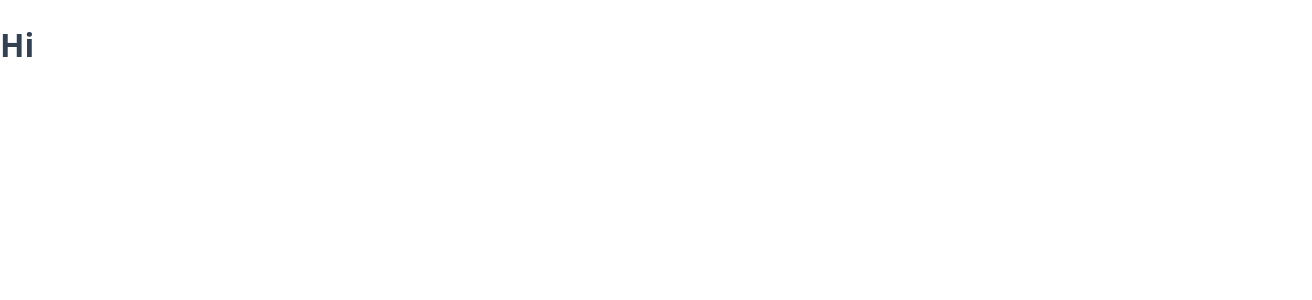
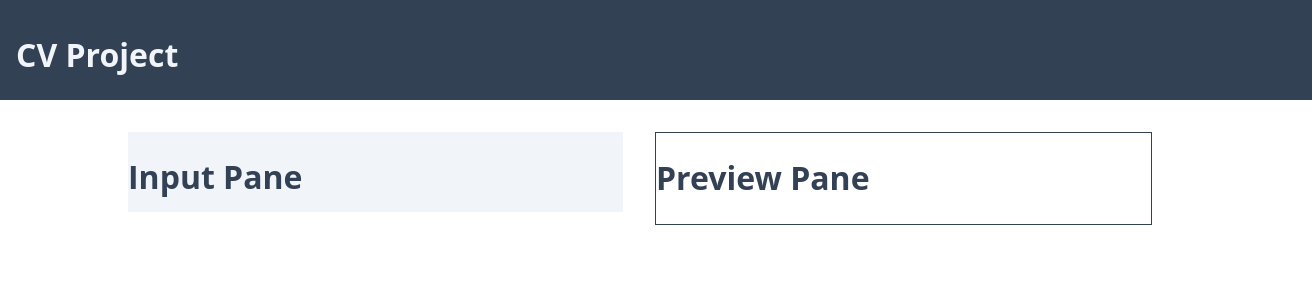
Before and after one commit to oaktec/odin-cv-project, a React (Create React App) app: page / in a window 1280 px wide. Shown: the top 300 px of the page, 1312 px wide, since content can reach past the window. Built offline with nearby package versions, Linux system fonts and the light colour scheme.

Commit message:
Create basic structure of page

```diff
--- a/src/App.js
+++ b/src/App.js
@@ -1,7 +1,13 @@
+import React from "react";
+
+import Header from "./components/Header";
+import Content from "./components/Content";
+
 function App() {
   return (
     <div className="App">
-      <h1>Hi</h1>
+      <Header />
+      <Content />
     </div>
   );
 }
--- /dev/null
+++ b/src/components/Content.js
@@ -0,0 +1,15 @@
+import React from "react";
+
+import InputPane from "./InputPane";
+import PreviewPane from "./PreviewPane";
+
+function Content() {
+  return (
+    <div className="content-container">
+      <InputPane />
+      <PreviewPane />
+    </div>
+  );
+}
+
+export default Content;
--- /dev/null
+++ b/src/components/Header.js
@@ -0,0 +1,11 @@
+import React from "react";
+
+function Header() {
+  return (
+    <div className="header-container">
+      <h1>CV Project</h1>
+    </div>
+  );
+}
+
+export default Header;
--- /dev/null
+++ b/src/components/InputPane.js
@@ -0,0 +1,11 @@
+import React from "react";
+
+function InputPane() {
+  return (
+    <div className="input-pane">
+      <h1>Input Pane</h1>
+    </div>
+  );
+}
+
+export default InputPane;
--- /dev/null
+++ b/src/components/PreviewPane.js
@@ -0,0 +1,11 @@
+import React from "react";
+
+function PreviewPane() {
+  return (
+    <div className="preview-pane">
+      <h1>Preview Pane</h1>
+    </div>
+  );
+}
+
+export default PreviewPane;
```
